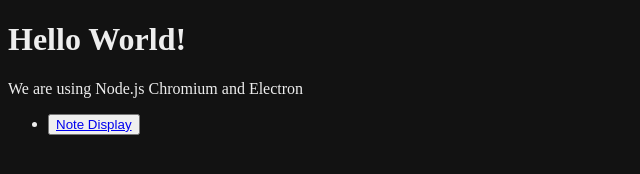
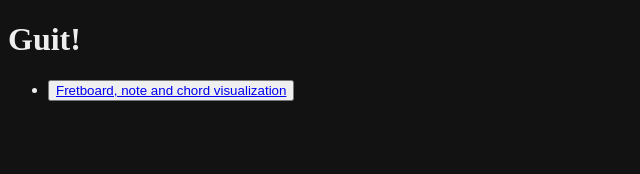
Before and after one commit to Betadinho/guit, an Electron app: page index.html in a window 1200 px wide. Shown: the whole page, without its empty margins (0-640 px from the left). Drawn offline with Linux system fonts and the light colour scheme.

Commit message:
[CHORE] Change text content

```diff
--- a/index.html
+++ b/index.html
@@ -10,14 +10,12 @@
 </head>
 
 <body>
-    <h1>Hello World!</h1>
-    We are using Node.js
-    Chromium
-    and Electron
+    <h1>Guit!</h1>
+
 
     <div class="test-links">
         <ul>
-            <li><button><a href="html/note_display.html">Note Display</a></button></li>
+            <li><button><a href="html/note_display.html">Fretboard, note and chord visualization</a></button></li>
         </ul>
     </div>
 
```
Also changed, not shown: html/note_display.html (+1 -1 lines).
